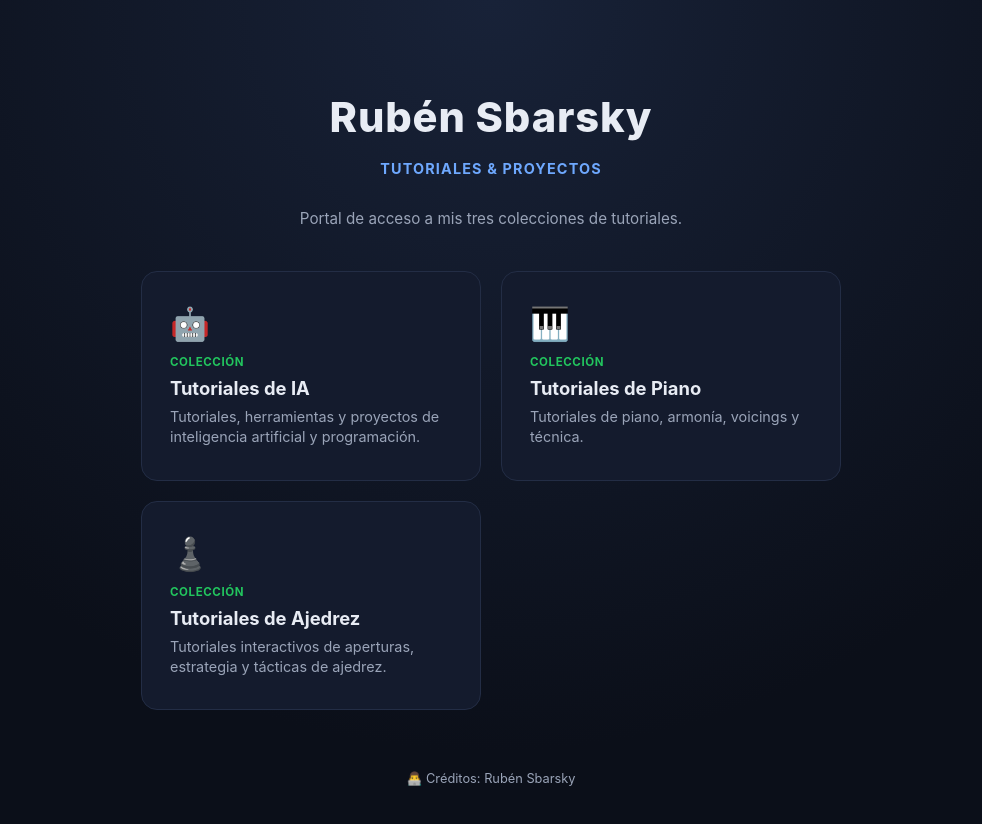
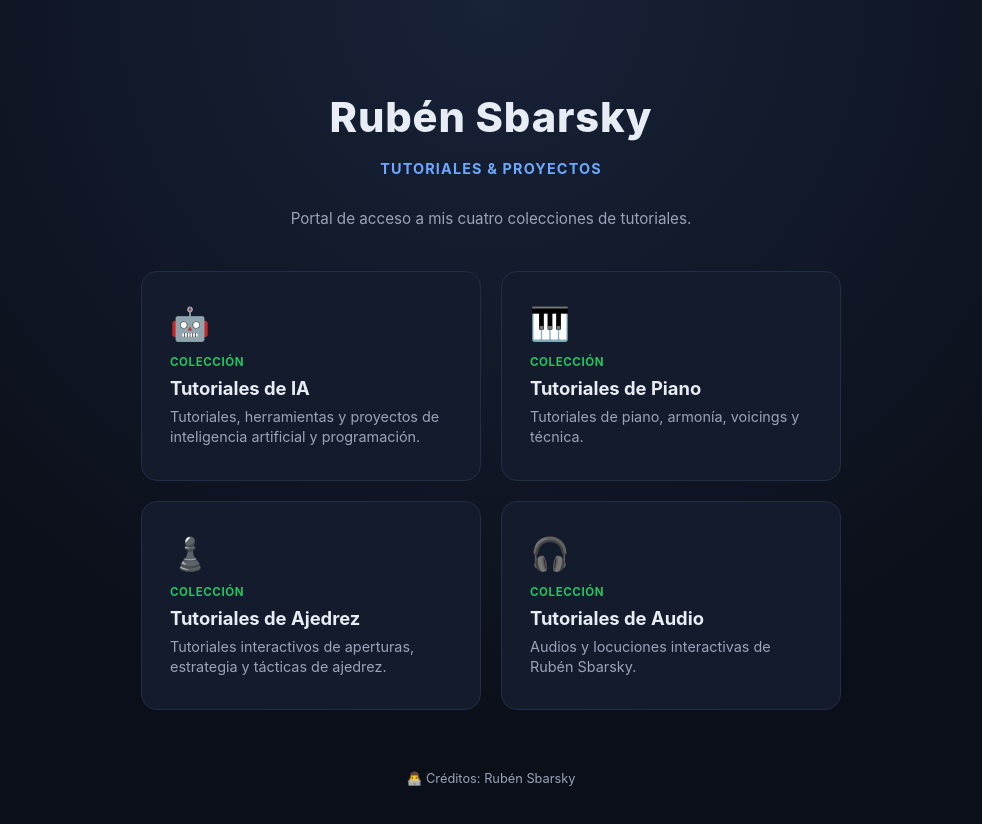
Before and after one commit to rubenurbano/rubenurbano.github.io, a plain HTML site: page index.html in a window 1280 px wide. Shown: the whole page, without its empty margins (149-1131 px from the left). Drawn offline with Linux system fonts and the light colour scheme.

Commit message:
Agregar coleccion de Tutoriales de Audio

```diff
--- a/index.html
+++ b/index.html
@@ -108,7 +108,7 @@
 <body>
   <h1>Rubén Sbarsky</h1>
   <p class="author">Tutoriales & Proyectos</p>
-  <p class="desc">Portal de acceso a mis tres colecciones de tutoriales.</p>
+  <p class="desc">Portal de acceso a mis cuatro colecciones de tutoriales.</p>
 
   <div class="grid">
     <a class="card" href="https://rubenurbano.github.io/tutoriales-ai/">
@@ -131,6 +131,13 @@
       <p>Tutoriales interactivos de aperturas, estrategia y tácticas de ajedrez.</p>
     </a>
 
+    <a class="card" href="https://rubenurbano.github.io/tutoriales-audio/">
+      <span class="emoji">🎧</span>
+      <span class="tag">Colección</span>
+      <h3>Tutoriales de Audio</h3>
+      <p>Audios y locuciones interactivas de Rubén Sbarsky.</p>
+    </a>
+
   </div>
 
   <footer>
```
